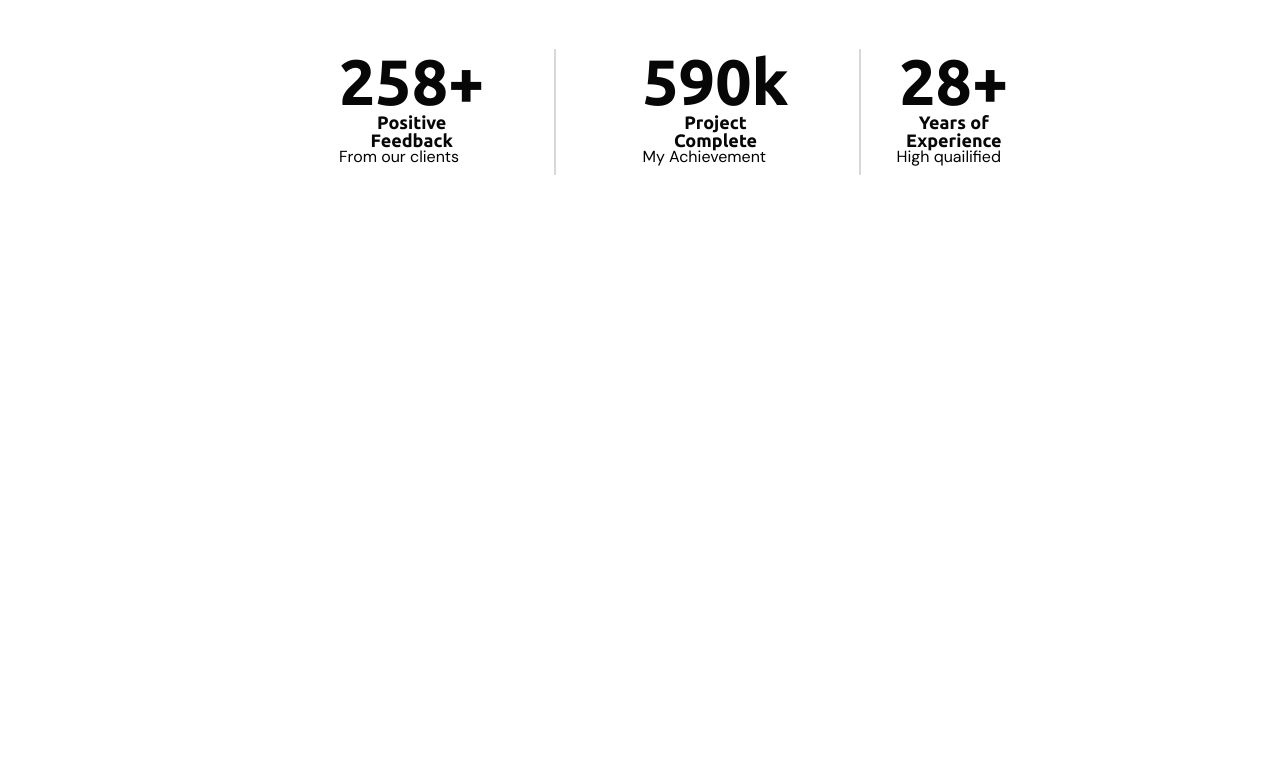
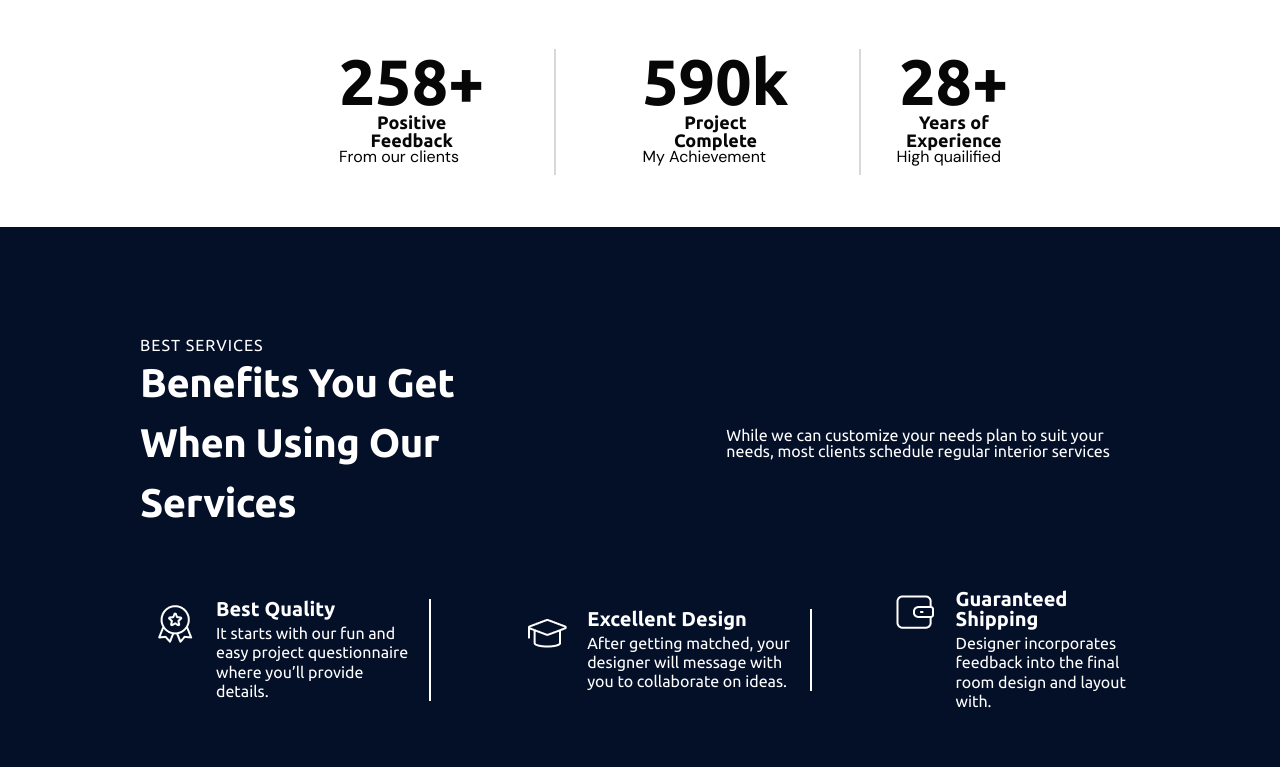
Before and after one commit to AtampuriEmmanuel/freelancer, a plain HTML site: page index.html in a window 1280 px wide. Shown: the part 566-1333 px from the top of the page. Before the commit the page ends 800 px from the top, so only its background shows below. Drawn offline with nearby package versions, Linux system fonts and the light colour scheme.

Commit message:
worked on services section

```diff
--- a/index.html
+++ b/index.html
@@ -54,7 +54,6 @@
         <h1>258+</h1>
         <h4>Positive Feedback</h4>
         <p>From our clients</p>
-
       </div>
       <div class="project">
         <h1>590k</h1>
@@ -65,7 +64,58 @@
         <h1>28+</h1>
         <h4>Years of Experience</h4>
         <p>High quailified</p>
+      </div>
+    </section>
+    <section class="services">
+      <div class="best_services">
+        <p class="best">best services</p>
+      </div>
 
+      <div class="benefit">
+        <h1>Benefits You get when using <span>our services</span></h1>
+        <p>
+          While we can customize your needs plan to suit your needs, most
+          clients schedule regular interior services
+        </p>
+      </div>
+      <div class="cards">
+        <div class="quality">
+          <div class="card1">
+            <img src="./images/37.png" alt="" />
+          </div>
+          <div class="text1">
+            <h1>Best Quality</h1>
+            <p>
+              It starts with our fun and easy project questionnaire where you’ll
+              provide details.
+            </p>
+          </div>
+        </div>
+
+        <div class="design">
+          <div class="card2">
+            <img src="./images/50.png" alt="" />
+          </div>
+          <div class="text2">
+            <h1>Excellent Design</h1>
+            <p>
+              After getting matched, your designer will message with you to
+              collaborate on ideas.
+            </p>
+          </div>
+        </div>
+        <div class="shipping">
+          <div class="card3">
+            <img src="./images/82.png" alt="" />
+          </div>
+          <div class="text3">
+            <h1>guaranteed Shipping</h1>
+            <p>
+              Designer incorporates feedback into the final room design and
+              layout with.
+            </p>
+          </div>
+        </div>
       </div>
     </section>
     <script>
--- a/styles/hero.css
+++ b/styles/hero.css
@@ -119,7 +119,6 @@
   align-items: center;
   flex-direction: column;
   gap: 1rem;
-  paddin;
 }
 .feedback,
 .project {
@@ -154,3 +153,133 @@
     margin-left: 1.25rem;
   }
 }
+
+/* styling the service section for mobile */
+.services {
+  background-color: #040f28;
+  padding: 3rem;
+}
+.services .best {
+  font-family: "Ubuntu", sans-serif;
+  font-weight: 400;
+  font-size: 1rem;
+  line-height: 100%;
+  letter-spacing: 1px;
+  text-transform: uppercase;
+  color: #ffffff;
+}
+
+.benefit h1 {
+  font-family: "Ubuntu", sans-serif;
+  font-weight: 700;
+  font-size: 1.5rem;
+  line-height: 2rem;
+  letter-spacing: -0.5px;
+
+  text-transform: capitalize;
+  color: #ffffff;
+}
+
+.benefit p {
+  font-family: "Ubuntu", sans-serif;
+  font-weight: 400;
+  font-size: 1rem;
+  line-height: 100%;
+  color: #ffffff;
+}
+
+.cards img {
+  border: 2px solid #ffffff;
+  margin: 10px 0;
+}
+
+.cards h1 {
+  font-family: "Ubuntu", sans-serif;
+  font-weight: 700;
+  font-size: 1.25rem;
+  line-height: 100%;
+  letter-spacing: 0px;
+  text-transform: capitalize;
+  color: #ffffff;
+}
+
+.cards p {
+  font-family: "Ubuntu", sans-serif;
+  font-weight: 400;
+  font-size: 1rem;
+  line-height: 120%;
+  color: #ffffff;
+}
+
+.cards {
+  display: flex;
+  flex-direction: column;
+  align-items: center;
+  justify-content: center;
+  text-align: center;
+  padding: 1rem;
+  gap: 2rem;
+}
+
+.design {
+  border-bottom: 1px solid #ffffff;
+  padding: 10px 0;
+  border-top: 0.5px solid #ffffff;
+}
+
+/* Styling the services section for desktop */
+@media screen and (min-width: 1024px) {
+  .benefit h1 {
+    line-height: 3.75rem;
+    font-size: 2.5rem;
+  }
+
+  .services {
+    padding: 6.875rem 8.75rem 0;
+  }
+
+  .benefit {
+    display: flex;
+    justify-content: center;
+    align-items: center;
+    gap: 10rem;
+  }
+
+  .design {
+    border-bottom: none;
+    padding: 0.625rem 0;
+    border-top: none;
+  }
+
+  .cards {
+    flex-direction: row;
+    align-items: center;
+    justify-content: center;
+    gap: 5rem;
+    padding: 3.5rem 0;
+  }
+
+  .design,
+  .quality,
+  .shipping {
+    display: flex;
+    align-items: flex-start;
+    justify-content: flex-start;
+    text-align: left;
+    gap: 1rem;
+  }
+
+  .cards img {
+    margin: 0;
+    border: none;
+  }
+  .cards h1 {
+    margin-bottom: 5px;
+  }
+
+  .quality,
+  .design {
+    border-right: 2px solid #ffffff;
+    padding: 0 0.75rem;
+  }
+}
```
Lines whose indentation alone changed are shown as unchanged.
